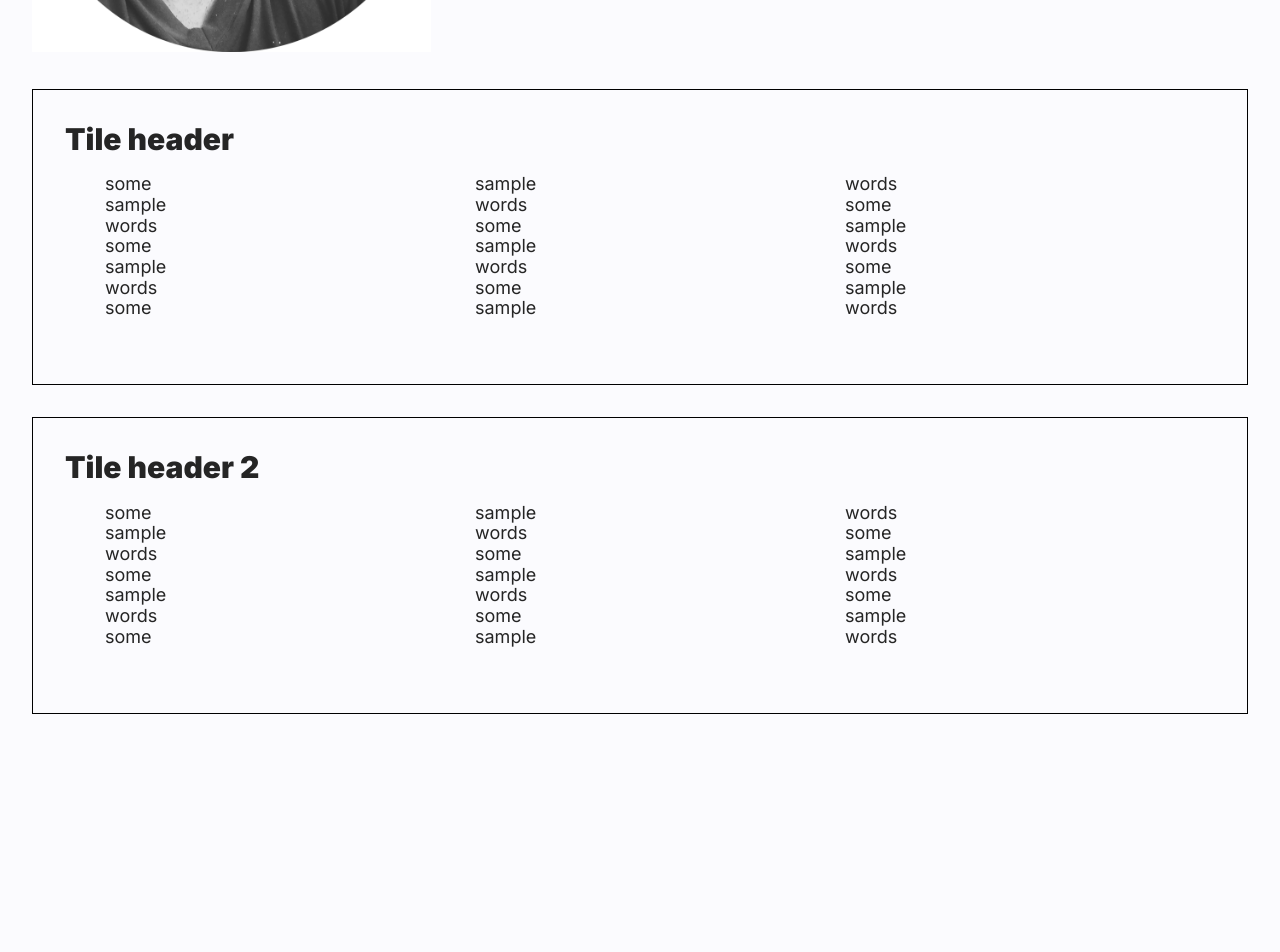
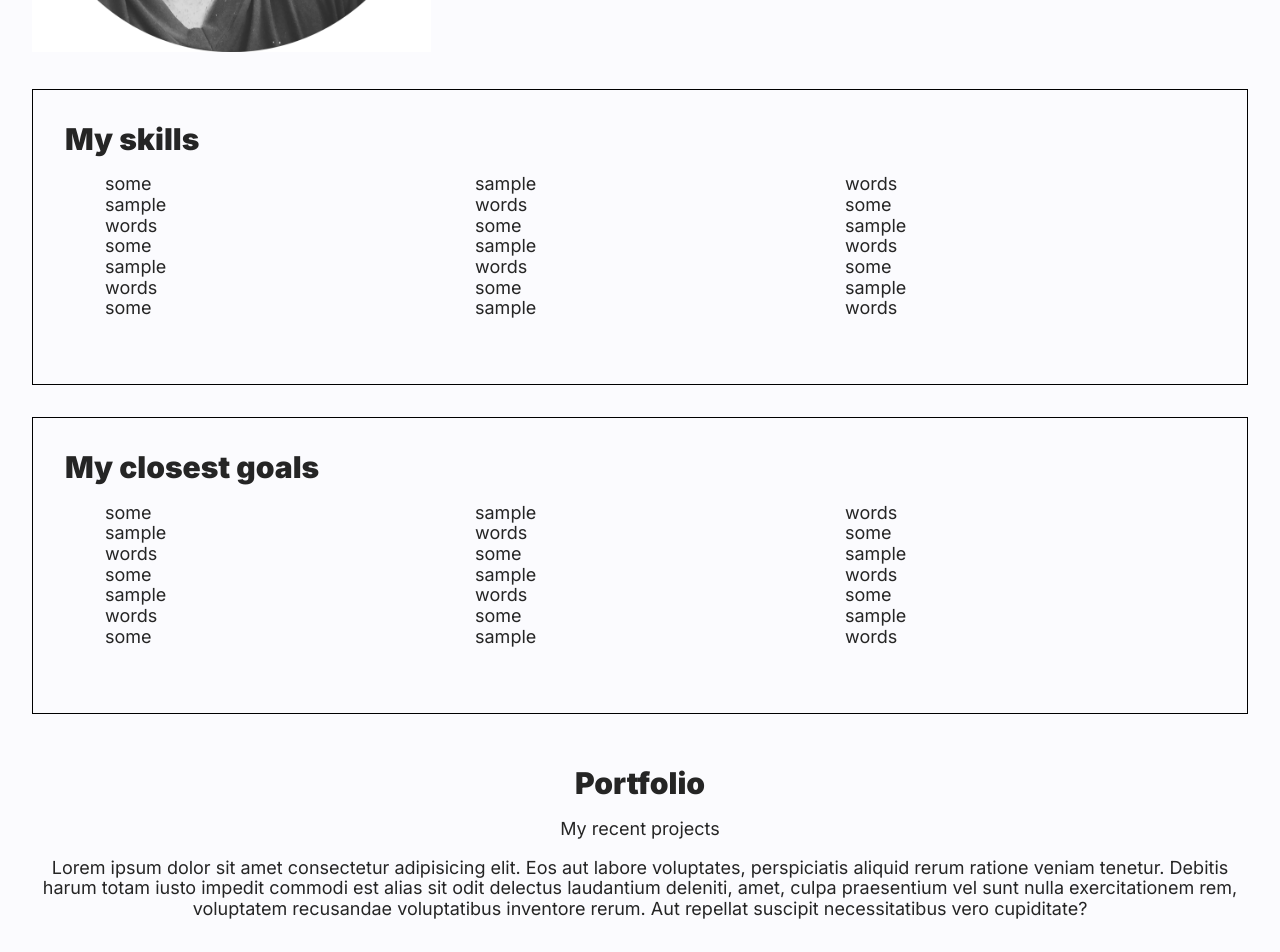
Before and after one commit to MCesarczyk/personal-homepage, a React (Create React App) app: page / in a window 1280 px wide. Shown: the part 380-1332 px from the top of the page. Before the commit the page ends 1158 px from the top, so only its background shows below. Built offline with nearby package versions, Linux system fonts and the light colour scheme.

Commit message:
added component Section

```diff
--- a/src/App.js
+++ b/src/App.js
@@ -1,4 +1,5 @@
 import Header from "./Header";
+import Section from "./Section";
 import Tile from "./Tile";
 
 function App() {
@@ -8,12 +9,15 @@ function App() {
         title={"Headline"}
       />
       <Tile
-        title={"Tile header"}
-        body={"Lorem ipsum"}
+        title={"My skills"}
       />
       <Tile
-        title={"Tile header 2"}
-        body={"Lorem ipsum again"}
+        title={"My closest goals"}
+      />
+      <Section
+        title={"Portfolio"}
+        subtitle={"My recent projects"}
+        body={"Lorem ipsum dolor sit amet consectetur adipisicing elit. Eos aut labore voluptates, perspiciatis aliquid rerum ratione veniam tenetur. Debitis harum totam iusto impedit commodi est alias sit odit delectus laudantium deleniti, amet, culpa praesentium vel sunt nulla exercitationem rem, voluptatem recusandae voluptatibus inventore rerum. Aut repellat suscipit necessitatibus vero cupiditate?"}
       />
     </>
   );
--- a/src/Header/index.js
+++ b/src/Header/index.js
@@ -9,7 +9,7 @@ const Header = ({ title }) => (
         <div>
             <HeaderTitle>{title}</HeaderTitle>
             <p>
-                Paragraph
+            Lorem ipsum dolor sit amet consectetur adipisicing elit. Perspiciatis voluptatum autem placeat, eaque eos odit dignissimos enim nihil vero repellendus! Lorem ipsum dolor sit amet consectetur adipisicing elit. Perspiciatis voluptatum autem placeat, eaque eos odit dignissimos enim nihil vero repellendus!
             </p>
             <button>
                 Contact
--- /dev/null
+++ b/src/Section/index.js
@@ -0,0 +1,18 @@
+import { SectionContainer, SectionHeader } from "./styled"
+
+const Section = ({ title, subtitle, body }) => (
+    <SectionContainer>
+        <img />
+        <SectionHeader>
+            {title}
+        </SectionHeader>
+        <p>
+            {subtitle}
+        </p>
+        <div>
+            {body}
+        </div>
+    </SectionContainer>
+);
+
+export default Section;
--- /dev/null
+++ b/src/Section/styled.js
@@ -0,0 +1,10 @@
+import styled from "styled-components";
+
+export const SectionContainer = styled.div`
+    text-align: center;
+`;
+
+export const SectionHeader = styled.h2`
+    font-size: 30px;
+    margin: 0px;
+`;
```
